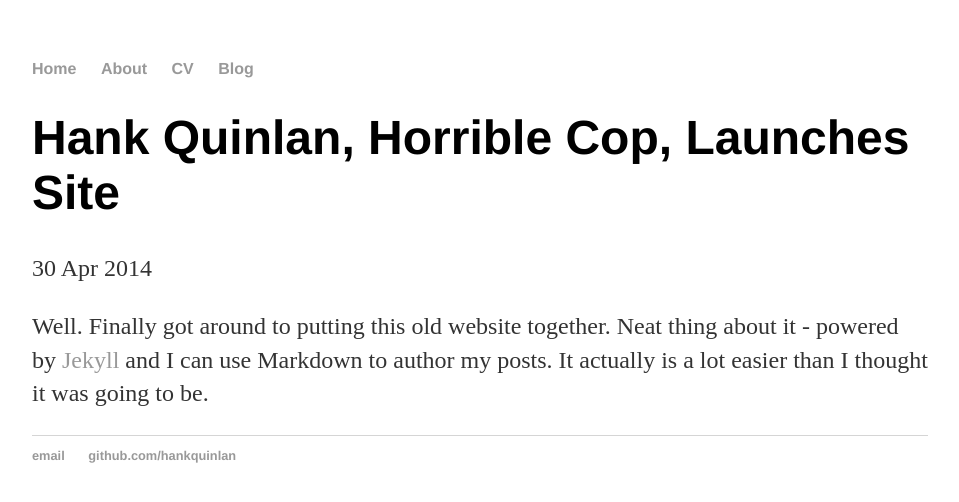
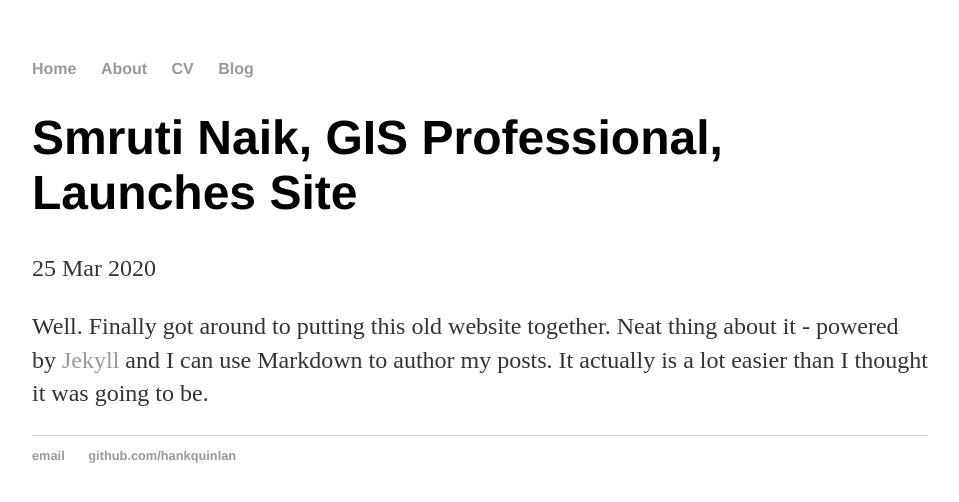
Before and after one commit to smrutinaik0203/smrutinaik.github.io, a Jekyll site: the page built from _posts/2020-03-25-Smruti-Naik-site-launched.md, in a window 1280 px wide. Shown: the top 502 px of the page, without its empty margins (160-1119 px from the left). Built offline with Jekyll 4.4.1, drawn with Linux system fonts in a browser that asks for light colours.

Commit message:
Update 2020-03-25-Smruti-Naik-site-launched.md

```diff
--- a/_posts/2020-03-25-Smruti-Naik-site-launched.md
+++ b/_posts/2020-03-25-Smruti-Naik-site-launched.md
@@ -1,7 +1,7 @@
 ---
 layout: post
-title: "Hank Quinlan, Horrible Cop, Launches Site"
-date: 2014-04-30
+title: "Smruti Naik, GIS Professional, Launches Site"
+date: 2020-03-25
 ---
 
 Well. Finally got around to putting this old website together. Neat thing about it - powered by [Jekyll](http://jekyllrb.com) and I can use Markdown to author my posts. It actually is a lot easier than I thought it was going to be.
```
